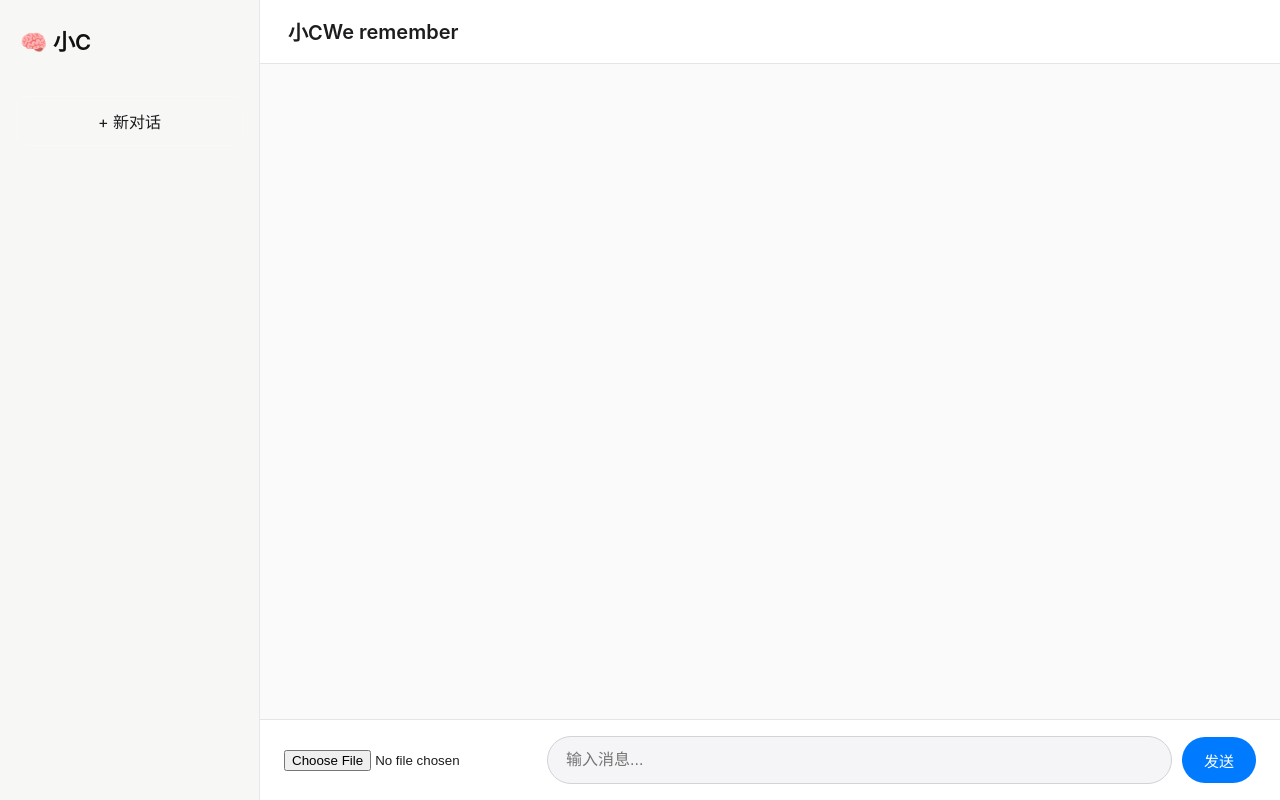
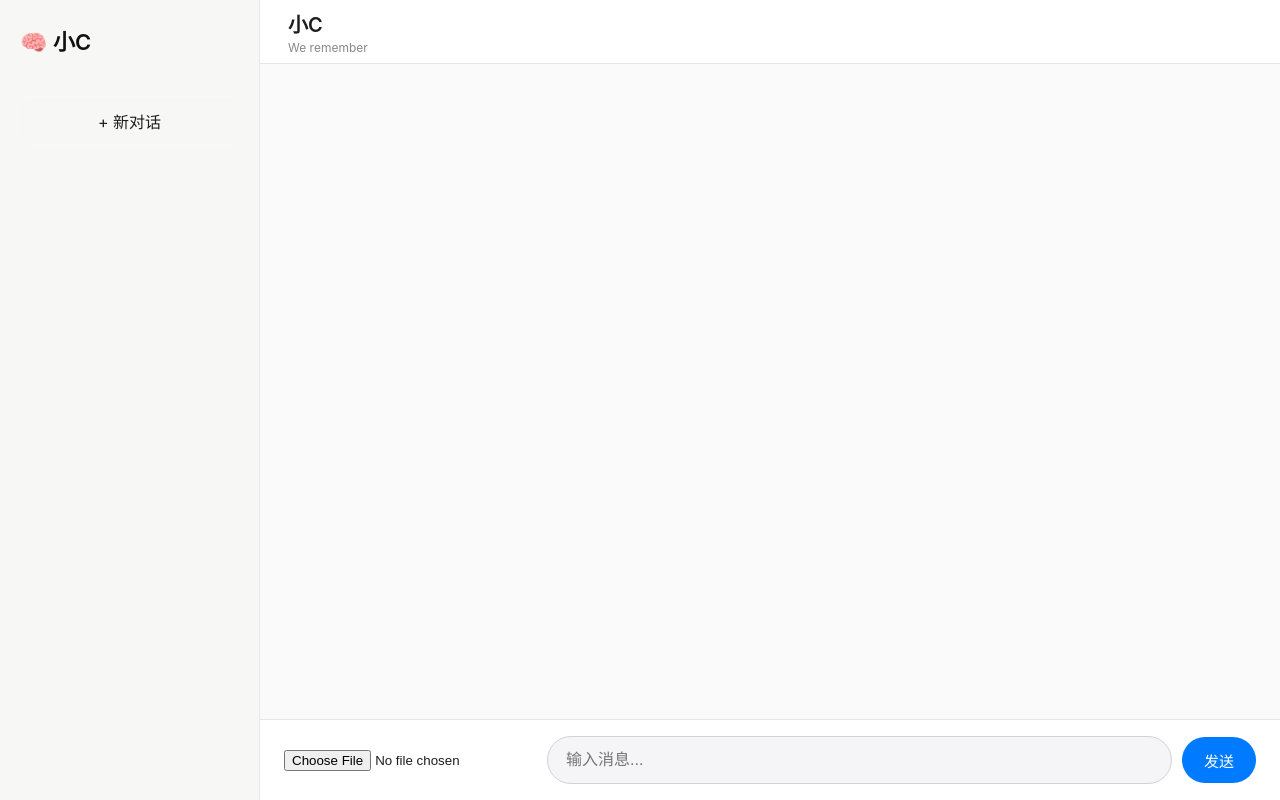
Before and after one commit to hxj940107/memory-api, a website: page public/index.html in a window 1280 px wide. Drawn offline with nearby package versions, Linux system fonts and the light colour scheme; no server answers.

Commit message:
Modify chat header layout and add subtitle styles
Updated chat header styles to adjust alignment and added subtitle styles.

```diff
--- a/public/chat.css
+++ b/public/chat.css
@@ -148,7 +148,11 @@ body{
 
     display:flex;
 
-    align-items:center;
+    flex-direction:column;
+
+    justify-content:center;
+
+    align-items:flex-start;
 
     padding:0 28px;
 
@@ -158,11 +162,19 @@ body{
 
     font-weight:600;
 
-    background:rgba(255,255,255,.8);
+}
+
+.subtitle{
+
+    font-size:12px;
+
+    font-weight:400;
+
+    color:#888;
+
+    margin-top:2px;
 
 }
-
-
 
 /* 聊天区域 */
 
```
